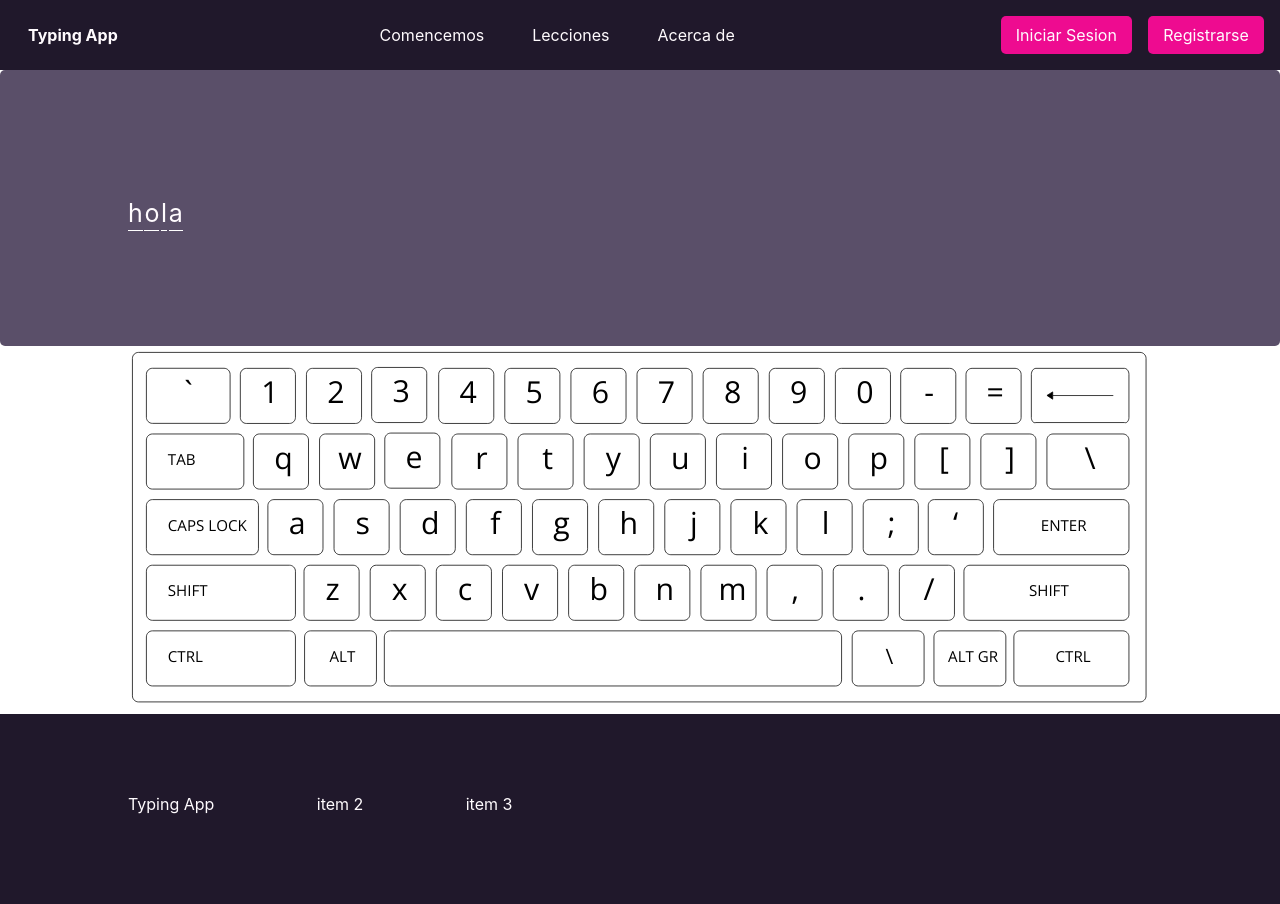
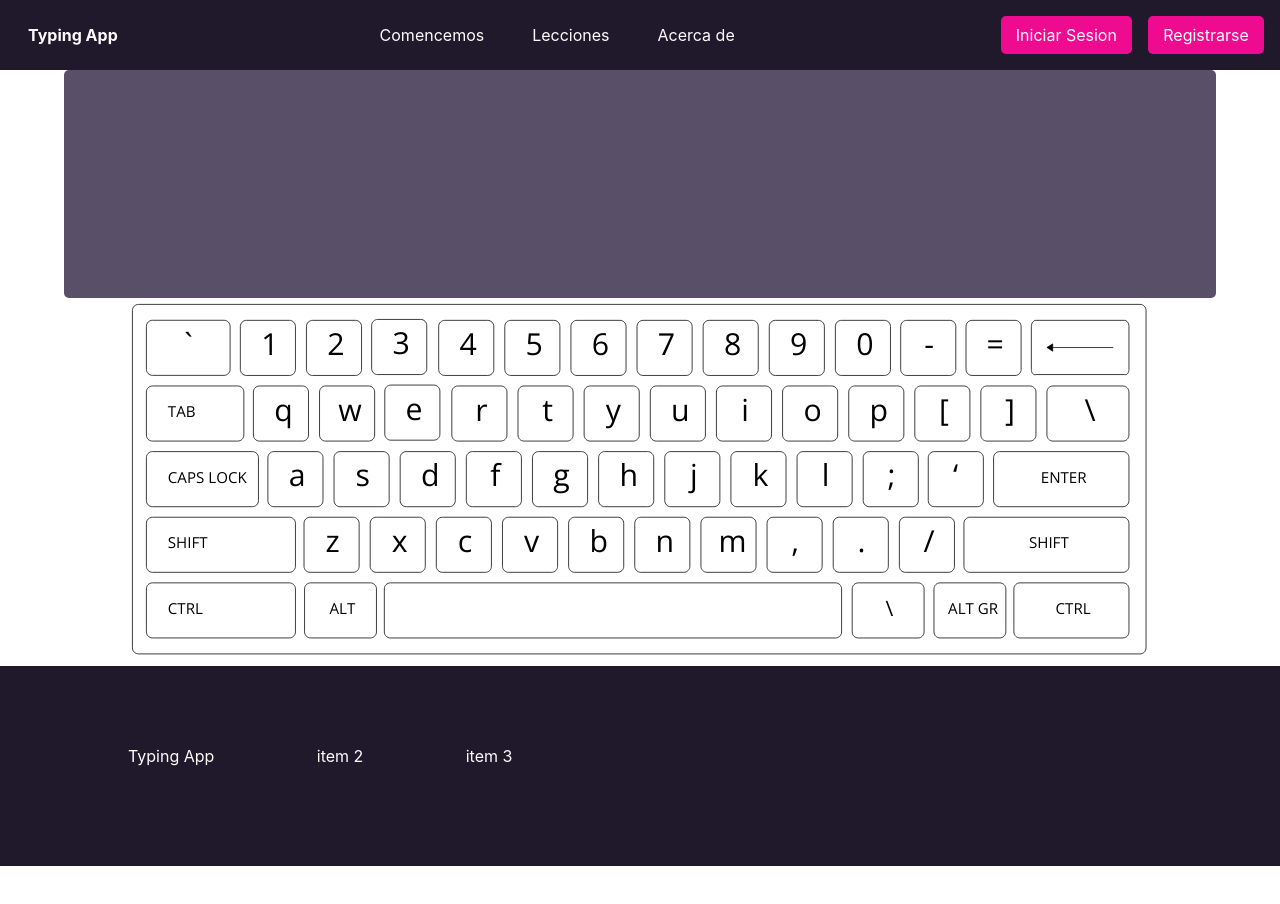
Before and after one commit to DanyGuerra/app-typing, a React (Create React App) app: page / in a window 1280 px wide. Shown: the top 904 px of the page. After the commit the page ends 866 px from the top, so only its background shows below. Built offline with nearby package versions, Linux system fonts and the light colour scheme.

Commit message:
Cursor in textbox working

```diff
--- a/src/components/TextBox.js
+++ b/src/components/TextBox.js
@@ -1,20 +1,45 @@
 import "../styles/Textbox.scss";
+import React, { useEffect } from "react";
+import gsap from "gsap";
 
 function TextBox({ actualText }) {
+  // useEffect(() => {
+  //   let tl = gsap.timeline({ repeat: -1 });
+
+  //   tl.set(lastLetter.current, {
+  //     backgroundColor: "rgba(1, 1, 1, 0)",
+  //     duration: 1,
+  //   });
+  //   tl.to(lastLetter.current, {
+  //     backgroundColor: "rgba(1, 1, 1, 1)",
+  //     duration: 1,
+  //   });
+  // }, [lastLetter]);
+
+  const textState = (item, index) => {
+    let classType = "";
+    let isLastLetter = false;
+
+    if (item === " ") {
+      classType = "space";
+    } else if (index === actualText.length - 1) {
+      isLastLetter = true;
+    }
+
+    return (
+      <>
+        <span className={`${classType}`} key={index}>
+          {item}
+        </span>
+        {isLastLetter ? <span className="cursor"></span> : ""}
+      </>
+    );
+  };
+
   return (
     <>
       <section className="textbox-area">
-        <div className="textbox">
-          {actualText.map((item, index) =>
-            item === " " ? (
-              <span className="space" key={index}>
-                {item}
-              </span>
-            ) : (
-              <span key={index}>{item}</span>
-            )
-          )}
-        </div>
+        <div className="textbox">{actualText.map(textState)}</div>
       </section>
     </>
   );
--- a/src/components/TypingPlay.js
+++ b/src/components/TypingPlay.js
@@ -4,7 +4,7 @@ import TextBox from "./TextBox";
 
 function TypingPlay() {
   const [actualKey, setActualKey] = React.useState("");
-  const [actualText, setActualText] = React.useState(["h", "o", "l", "a"]);
+  const [actualText, setActualText] = React.useState([]);
 
   return (
     <>
--- a/src/styles/Textbox.scss
+++ b/src/styles/Textbox.scss
@@ -1,23 +1,22 @@
 @use "app";
 
 .textbox-area {
+  font-size: 25px;
   display: flex;
   justify-content: center;
   align-items: center;
   .textbox {
-    padding: 10%;
+    padding: 5%;
     width: 80%;
-    height: 20px;
+    height: 100px;
     background-color: app.$black-theme2;
     border-radius: 5px;
     display: flex;
     flex-wrap: wrap;
     gap: 0.1rem;
-    // text-align: center;
     span {
-      // margin-right: 0.2rem;
-      font-size: 25px;
-      // width: 1rem;
+      display: inline-block;
+      // font-size: 20px;
       height: 2rem;
       color: app.$ligth-color;
       border-bottom: solid white 1px;
@@ -27,5 +26,8 @@
       width: 0.5rem;
       height: 2rem;
     }
+    .cursor {
+      border-right: solid white 1px;
+    }
   }
 }
```
